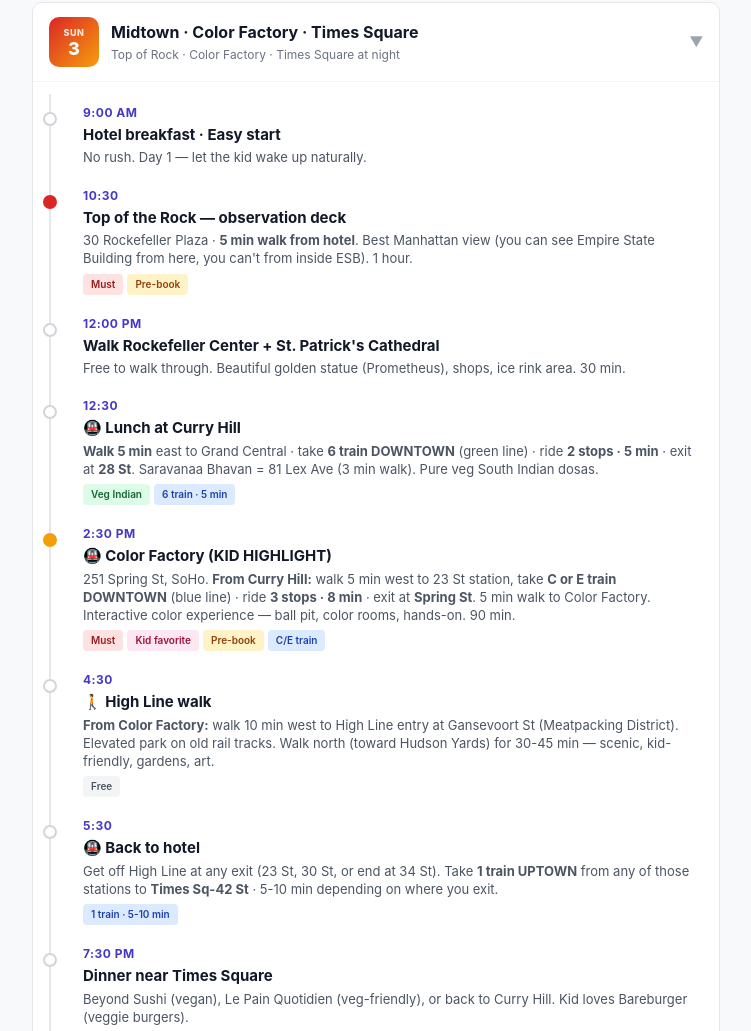
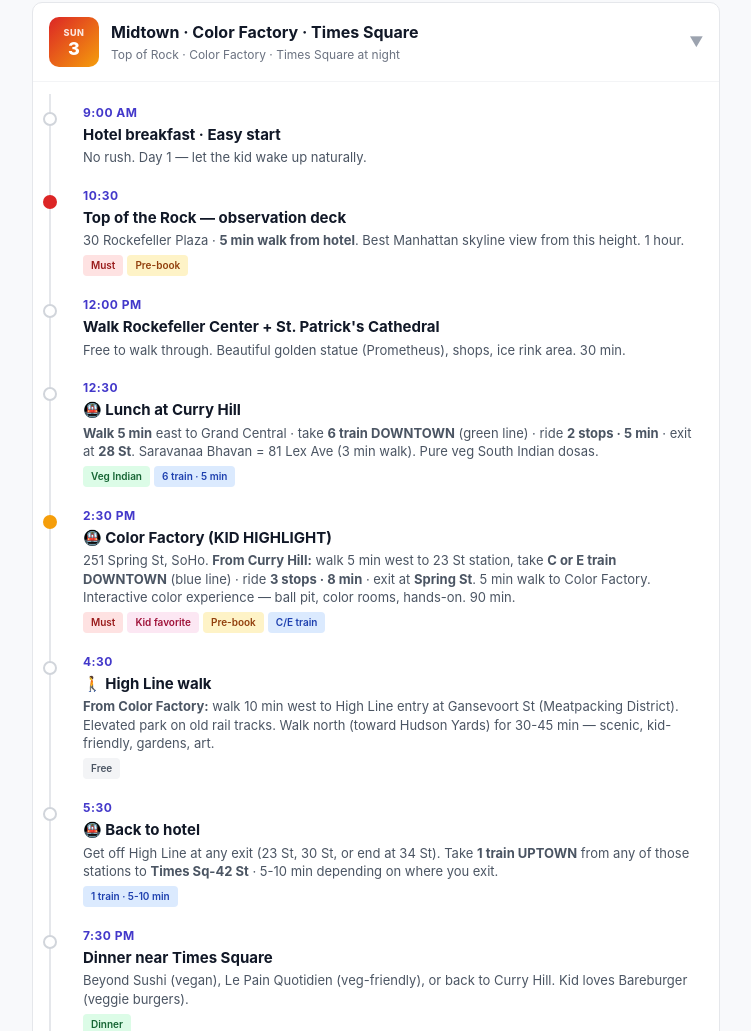
Before and after one commit to jainharsh644/newyork-trip, a plain HTML site: page index.html in a window 1280 px wide. Shown: the part 2694-3725 px from the top of the page, without its empty margins (264-1015 px from the left). Drawn offline with Linux system fonts and the light colour scheme.

Commit message:
Remove last Empire State Building reference from Top of Rock description

```diff
--- a/index.html
+++ b/index.html
@@ -350,7 +350,7 @@
       <div class="t-item must">
         <div class="t-time">10:30</div>
         <div class="t-title">Top of the Rock — observation deck</div>
-        <div class="t-desc">30 Rockefeller Plaza · <b>5 min walk from hotel</b>. Best Manhattan view (you can see Empire State Building from here, you can't from inside ESB). 1 hour.</div>
+        <div class="t-desc">30 Rockefeller Plaza · <b>5 min walk from hotel</b>. Best Manhattan skyline view from this height. 1 hour.</div>
         <div class="tags"><span class="tag must">Must</span><span class="tag book">Pre-book</span></div>
       </div>
       <div class="t-item">
```
